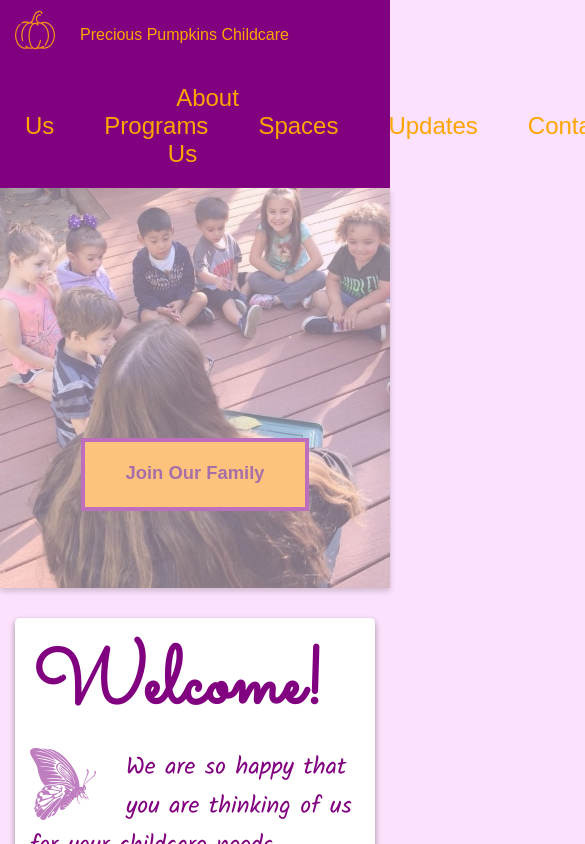
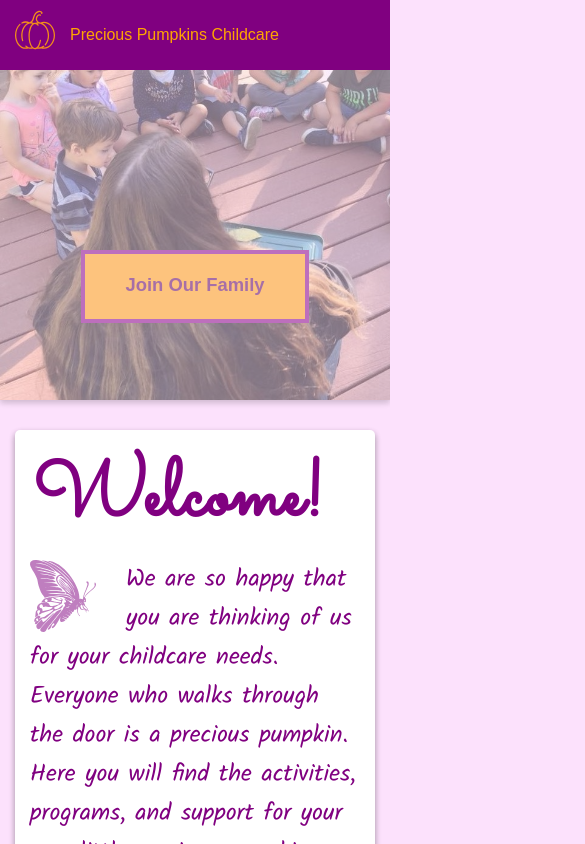
Before and after one commit to benjamindally/preciousPumpkins, a React (Create React App) app: page / in a window 390 px wide. Shown: the top 844 px of the page, 585 px wide, since content can reach past the window. Built offline with nearby package versions, Linux system fonts and the light colour scheme; a web font is replaced by a local one.

Commit message:
home and menu updated

```diff
--- a/src/components/home/Home.js
+++ b/src/components/home/Home.js
@@ -25,7 +25,7 @@ class Home extends Component {
                 pumpkin. Here you will find the activities, programs, and
                 support for your own little precious pumpkin.{" "}
                 <a className="links" href="/contact-us">
-                  Call us
+                  Contact us
                 </a>{" "}
                 today to set up a tour.
               </p>
--- a/src/components/menu/Menu.js
+++ b/src/components/menu/Menu.js
@@ -3,11 +3,12 @@ import "./menu.css";
 
 const Menu = () => (
   <div className="main_menu">
-    <a href="#">About Us</a>
-    <a href="#">Programs</a>
-    <a href="#">Spaces</a>
-    <a href="#">Updates</a>
-    <a href="#">Contact Us</a>
+    <a href="/">Home</a>
+    <a href="/about-us">About Us</a>
+    <a href="/programs">Programs</a>
+    <a href="/spaces">Spaces</a>
+    <a href="/updates">Updates</a>
+    <a href="/contact-us">Contact Us</a>
   </div>
 );
 
--- a/src/components/menu/menu.css
+++ b/src/components/menu/menu.css
@@ -1,13 +1,13 @@
 .main_menu {
   font-family: "Happy Monkey", sans-serif, cursive;
   text-align: center;
-
   padding: 20px 25px 20px 25px;
   margin-top: 0px;
   background: purple;
   z-index: 2;
   position: sticky;
   top: 0;
+  clear: both;
 }
 
 .main_menu a {
@@ -20,3 +20,15 @@
 .main_menu a:hover {
   text-decoration: underline;
 }
+
+@media screen and (max-width: 900px) {
+  .main_menu {
+    font-size: 0.7em;
+  }
+}
+
+@media screen and (max-width: 760px) {
+  .main_menu {
+    display: none;
+  }
+}
--- a/src/components/nav/Nav.js
+++ b/src/components/nav/Nav.js
@@ -1,19 +1,67 @@
-import React from "react";
+import React, { Component } from "react";
 import "./nav.css";
 
-const Nav = () => (
+const screenSize = window.matchMedia(`(max-width: 760px)`);
+
+class Nav extends Component {
+  state = {
+    menuOpen: false,
+  };
+  responsiveNav = event => {
+    let menuTrigger = document.getElementById("responsive_menu_id");
+    let navWrapper = document.getElementById("main_nav_wrapper_id");
+
+    if (this.state.menuOpen === true) {
+      menuTrigger.className = "responsive_menu";
+      navWrapper.className = "main_nav_wrapper";
+      this.setState({ menuOpen: false });
+    } else if (!screenSize.matches) {
+      window.location.href = "/";
+    } else {
+      this.setState({ menuOpen: true });
+
+      menuTrigger.className += " show_responsive_menu";
+      navWrapper.className += " hide_icon_and_name";
+    }
+  };
+  render() {
+    return (
       <nav className="main_nav">
-    <a href="#">
+        <div className="main_nav_wrapper" id="main_nav_wrapper_id">
+          {" "}
           <img
             className="pumpkin small_icon"
             src={require("../../img/pumpkin.svg")}
             alt="Pumpking Logo"
+            onClick={this.responsiveNav}
           />
-    </a>
-    <a href="#" className="top-nav-words">
-      Precious Pumpkins Childcare
-    </a>
+          <p className="top-nav-words">Precious Pumpkins Childcare</p>
+        </div>
+        <div className="responsive_menu" id="responsive_menu_id">
+          <ul>
+            <li>
+              <a href="/">Home</a>
+            </li>
+            <li>
+              <a href="/about-us">About Us</a>
+            </li>
+            <li>
+              <a href="/programs">Programs</a>
+            </li>
+            <li>
+              <a href="/spaces">Spaces</a>
+            </li>
+            <li>
+              <a href="/updates">Updates</a>
+            </li>
+            <li>
+              <a href="/contact-us">Contact Us</a>
+            </li>
+          </ul>
+        </div>
       </nav>
     );
+  }
+}
 
 export default Nav;
--- a/src/components/nav/nav.css
+++ b/src/components/nav/nav.css
@@ -1,6 +1,6 @@
 .main_nav {
   background: purple;
-  padding: 10px 0px;
+  padding: 10px 0px 50px 0px;
   font-family: "Happy Monkey", sans-serif;
   /* box-shadow: 0 3px 6px rgba(0, 0, 0, 0.16), 0 3px 6px rgba(0, 0, 0, 0.23); */
   width: 100%;
@@ -10,16 +10,74 @@
 .small_icon {
   height: 40px;
   padding: 0px 15px;
+  float: left;
+}
+
+.small_icon:hover {
+  cursor: pointer;
 }
 
 .top-nav-words {
   text-decoration: none;
   color: orange;
   position: relative;
-  bottom: 10px;
-  padding: 0px 10px;
+  float: left;
+}
+
+.top-nav-words:hover {
+  cursor: pointer;
 }
 
 .text-right {
   text-align: right;
 }
+
+.responsive_menu {
+  display: none;
+  padding: 0px;
+}
+
+.responsive_menu ul {
+  padding: 0px;
+}
+
+.responsive_menu li {
+  list-style-type: none;
+  padding-bottom: 15px;
+}
+
+.responsive_menu li:first-child {
+  padding-top: 10px;
+}
+.responsive_menu li:last-child {
+  padding-bottom: 0px;
+}
+.responsive_menu a {
+  padding: 20px 25px 10px 25px;
+  text-decoration: none;
+  color: orange;
+}
+
+.responsive_menu ul li a:hover {
+  text-decoration: underline;
+}
+
+.show_responsive_menu {
+  display: block;
+  clear: both;
+  padding-bottom: 0px;
+  transition: 1s;
+}
+
+@media screen and (max-width: 760px) {
+  .main_nav {
+    position: fixed;
+    padding-bottom: 10px;
+  }
+}
+
+@media screen and (min-width: 760px) {
+  .show_responsive_menu {
+    display: none;
+  }
+}
```
Also changed, not shown: src/img/hamburger.png (added). Lines whose indentation alone changed are shown as unchanged.
